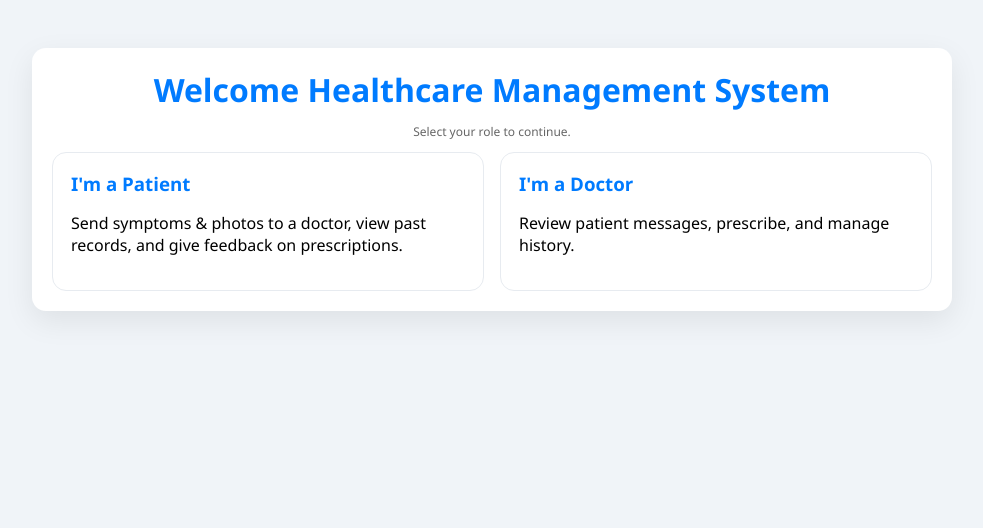
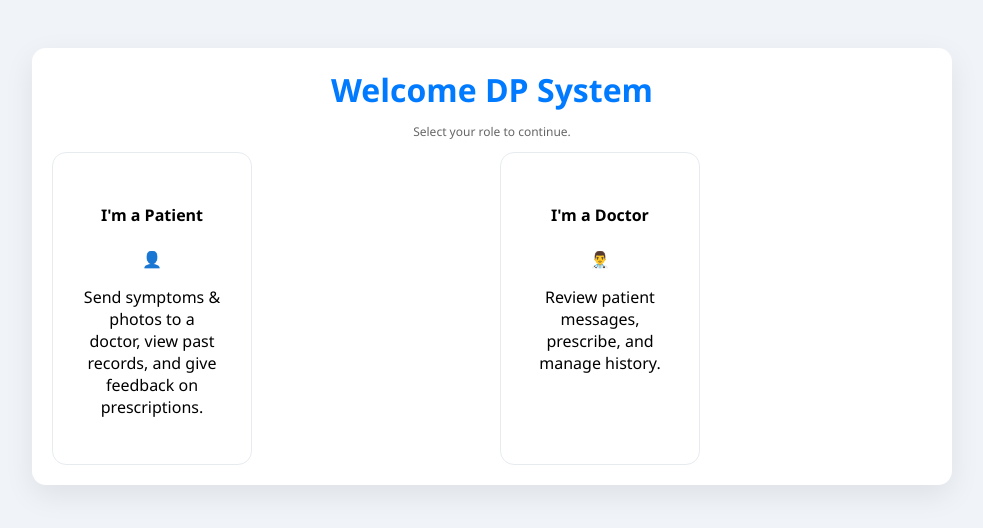
Before and after one commit to AISpot1/Prescription-app, a plain HTML site: page index.html in a window 1280 px wide. Shown: the whole page, without its empty margins (148-1131 px from the left). Drawn offline with Linux system fonts and the light colour scheme.

Commit message:
Update index.html

```diff
--- a/index.html
+++ b/index.html
@@ -122,6 +122,12 @@
     .role-card:hover{transform:translateY(-2px);box-shadow:0 8px 20px rgba(0,0,0,.06)}
     .hide{display:none!important}
     @media (max-width:760px){ .grid-2{grid-template-columns:1fr} }
+  .role-card {
+      width: 200px;
+      padding: 30px;
+      text-align: center;
+      cursor: pointer;
+      transition: transform 0.3s;
   </style>
 </head>
 <body>
@@ -139,16 +145,19 @@
 
   <!-- ============== WELCOME / ROLE PICKER ============== -->
   <div class="container section visible" id="welcomeSection">
-   <center> <h1>Welcome Healthcare Management System</h1>
+   <center> <h1>Welcome DP System</h1>
     <p class="muted">Select your role to continue.</p></center>
     <div class="role-cards">
       <div class="role-card" onclick="goTo('patientAuthSection')">
-        <h3>I'm a Patient</h3>
+        <h4>I'm a Patient</h4>
+<div class="role-icon">👤</div>
+
         <p>Send symptoms & photos to a doctor, view past records, and give feedback on prescriptions.</p>
 
       </div>
       <div class="role-card" onclick="goTo('doctorLoginSection')">
-        <h3>I'm a Doctor</h3>
+        <h4>I'm a Doctor</h4>
+<div class="role-icon">👨‍⚕️</div>
         <p>Review patient messages, prescribe, and manage history.</p>
       </div>
     </div>
```
